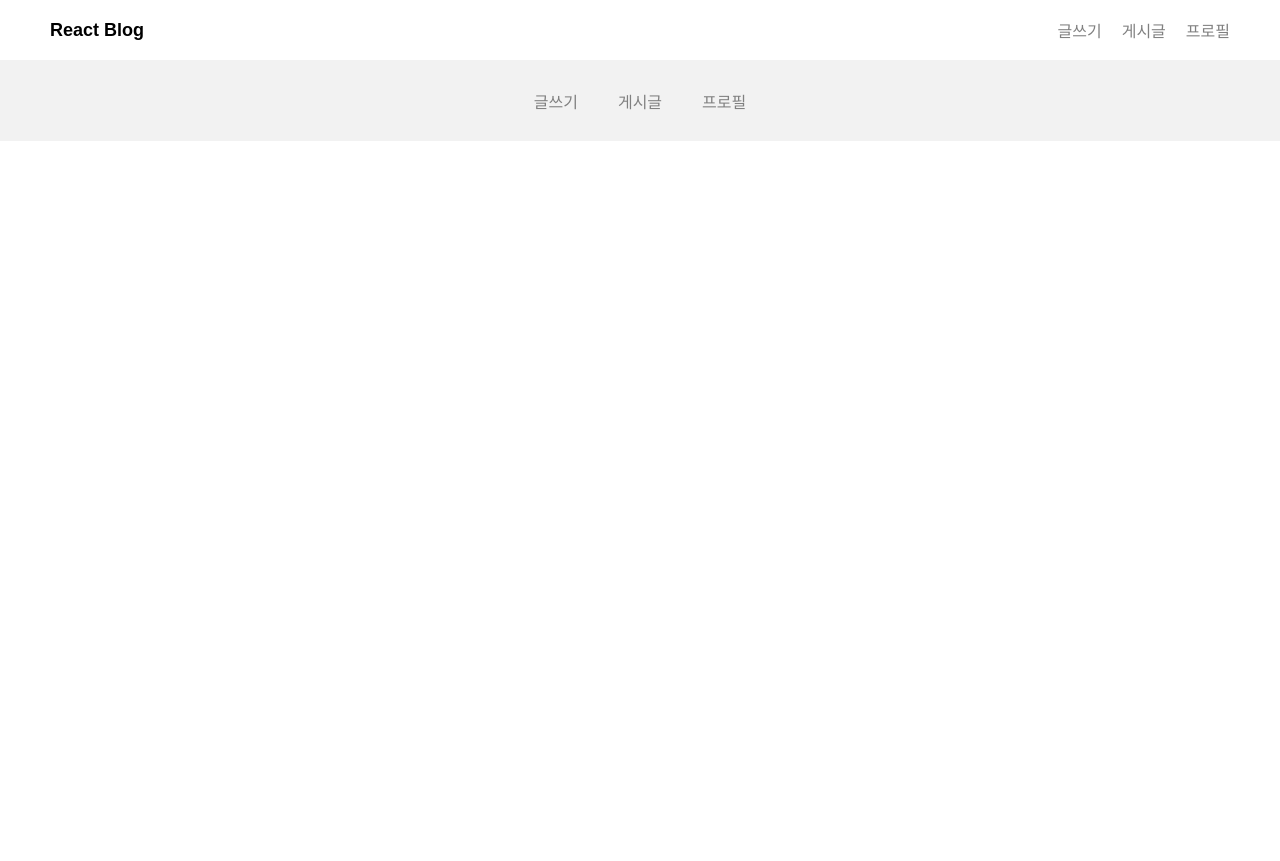
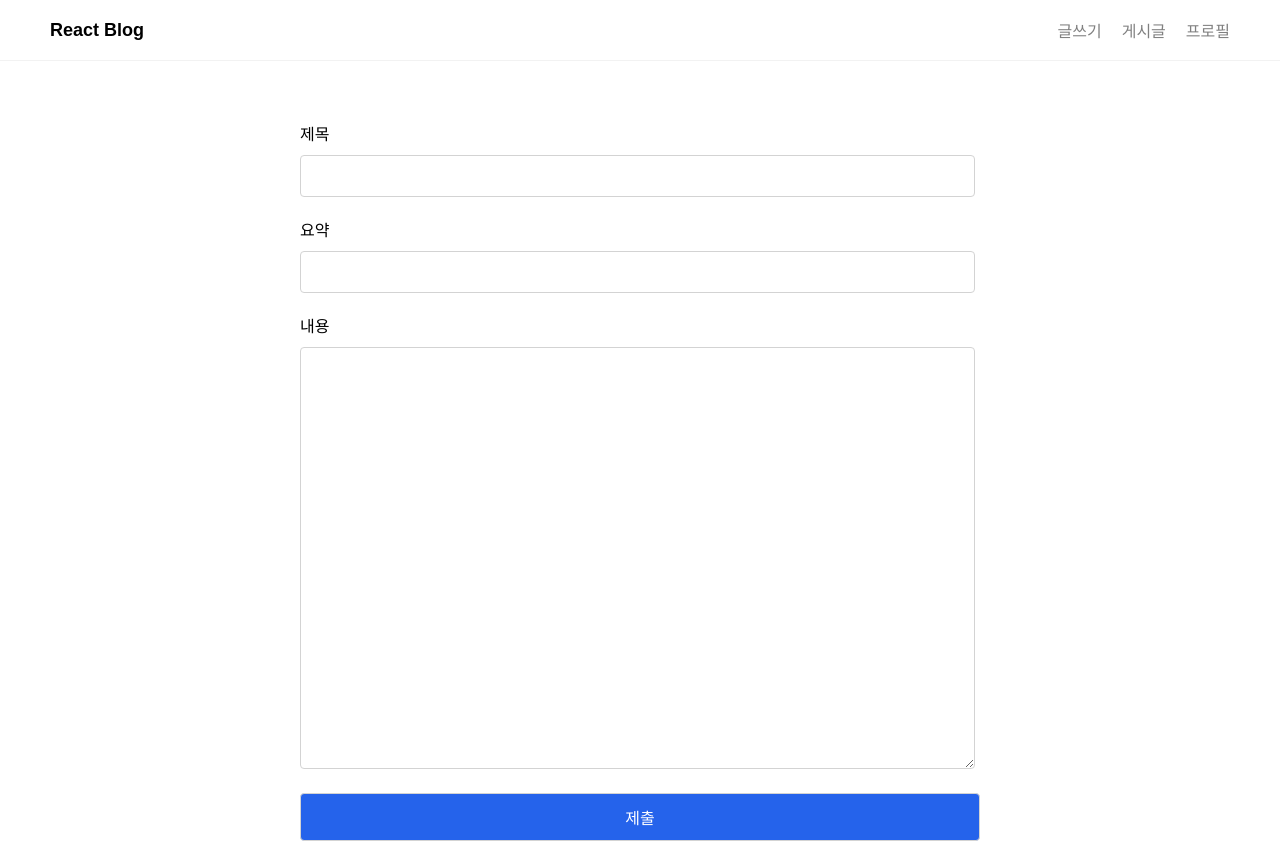
Before and after one commit to Eunicekk/fastcampus-blog-app, a React (Create React App) app: page /posts/new in a window 1280 px wide. Before the commit the page ends 800 px from the top, so only its background shows below. Built offline with nearby package versions, Linux system fonts and the light colour scheme; a web font is replaced by a local one.

Commit message:
feat: form 컴포넌트 및 게시글 작성 페이지 작업

```diff
--- /dev/null
+++ b/src/components/Form.tsx
@@ -0,0 +1,21 @@
+export default function PostForm() {
+  return (
+    <form action="/post" method="post" className="form">
+      <div className="form__block">
+        <label htmlFor="title">제목</label>
+        <input type="text" name="title" id="title" required />
+      </div>
+      <div className="form__block">
+        <label htmlFor="summary">요약</label>
+        <input type="text" name="summary" id="summary" required />
+      </div>
+      <div className="form__block">
+        <label htmlFor="conteent">내용</label>
+        <textarea name="content" id="content" required />
+      </div>
+      <div className="form__block">
+        <input type="submit" value="제출" className="form__btn--submit" />
+      </div>
+    </form>
+  );
+}
--- a/src/index.css
+++ b/src/index.css
@@ -199,8 +199,15 @@ footer a:hover {
   color: gray;
 }
 
+.post__edit a {
+  text-decoration: none;
+  color: grey;
+}
+
 .post__edit:hover,
 .post__edit:focus,
+.post__edit a:hover,
+.post__edit a:focus,
 .post__delete:hover,
 .post__delete:focus {
   color: black;
@@ -402,3 +409,63 @@ input#img-3:checked ~ .carousel__dots label#img-dot-3 {
 input:checked + .carousel__slide-container .nav label {
   display: block;
 }
+
+/* form */
+.form {
+  margin: 0 auto;
+  max-width: 680px;
+  padding: 20px;
+  margin-top: 20px;
+}
+
+.form input {
+  height: 20px;
+  padding: 10px;
+  font-size: 16px;
+  border-radius: 4px;
+  border: 1px solid lightgrey;
+  width: 96%;
+  max-width: 680px;
+  font-family: 'Paperozi', sans-serif;
+}
+
+.form textarea {
+  height: 20px;
+  min-height: 400px;
+  padding: 10px;
+  font-size: 16px;
+  line-height: 1.5;
+  border-radius: 4px;
+  border: 1px solid lightgrey;
+  width: 96%;
+  max-width: 680px;
+  font-family: 'Paperozi', sans-serif;
+}
+
+.form .form__block {
+  margin-top: 20px;
+  width: 100%;
+}
+
+.form label {
+  display: block;
+  font-weight: 500;
+  margin-top: 20px;
+  margin-bottom: 10px;
+}
+
+.form .form__btn--submit {
+  width: 100%;
+  height: 48px;
+  padding: 10px;
+  margin: 0 auto;
+  cursor: pointer;
+  font-family: 'Paperozi', sans-serif;
+  background-color: #2563eb;
+  color: white;
+}
+
+.form .form__btn--submit:hover,
+.form .form__btn--submit:focus {
+  background-color: #1945a4;
+}
--- a/src/pages/posts/edit.tsx
+++ b/src/pages/posts/edit.tsx
@@ -1,3 +1,11 @@
+import PostForm from 'components/Form';
+import Header from 'components/Header';
+
 export default function PostEdit() {
-  return <h1>Post Edit Page</h1>;
+  return (
+    <>
+      <Header />
+      <PostForm />
+    </>
+  );
 }
--- a/src/pages/posts/new.tsx
+++ b/src/pages/posts/new.tsx
@@ -1,11 +1,11 @@
-import Footer from '../../components/Footer';
+import PostForm from 'components/Form';
 import Header from '../../components/Header';
 
 export default function PostNew() {
   return (
     <>
       <Header />
-      <Footer />
+      <PostForm />
     </>
   );
 }
```
